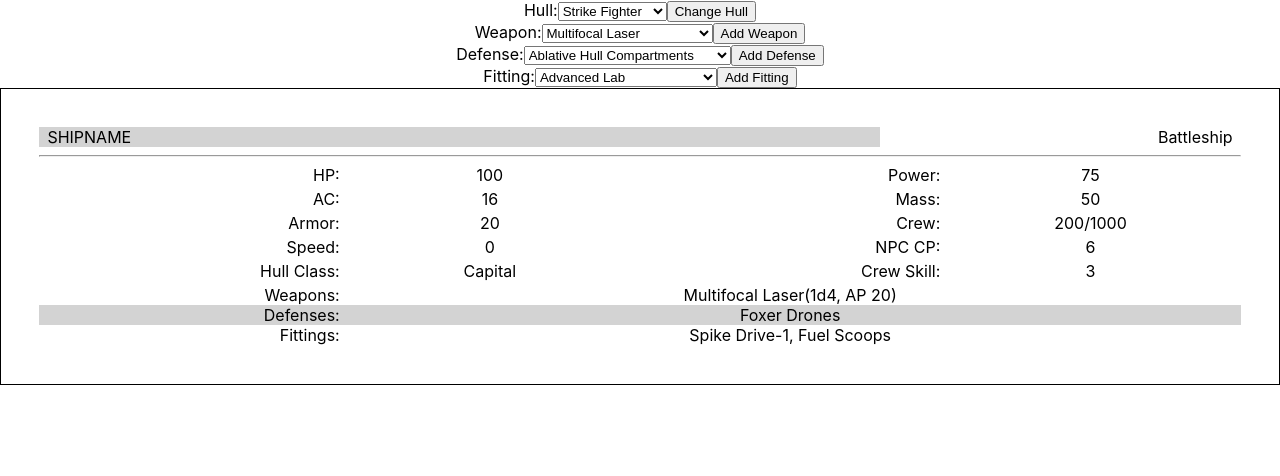
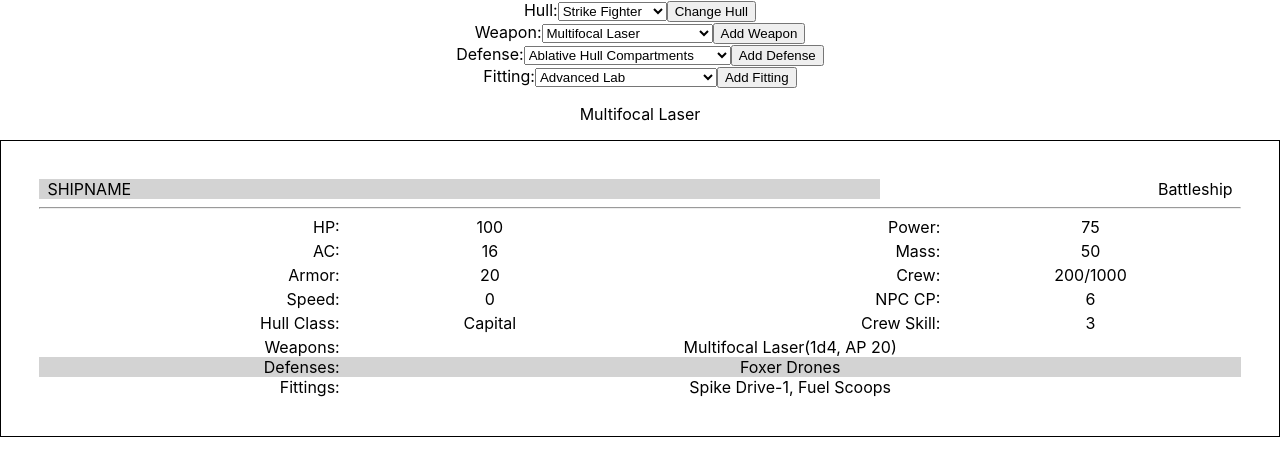
Before and after one commit to JeanJoblin/spacedock, a React (Create React App) app: page / in a window 1280 px wide. Both pictures are taken after a click on the button "Add Weapon". Shown: the top 476 px of the page. Built offline with nearby package versions, Linux system fonts and the light colour scheme.

Commit message:
finish drydock

```diff
--- a/src/features/DryDockConfig/DryDock.js
+++ b/src/features/DryDockConfig/DryDock.js
@@ -1,8 +1,8 @@
 import React, { useState } from 'react';
-import { useDispatch } from 'react-redux';
+import { useDispatch, useSelector } from 'react-redux';
 // import './dryDock.css';
 import { hulls, fittings, weapons, defenses } from '../../app/resources/tables';
-import { changeHull, changeSelectedItem } from './dryDockSlice';
+import { changeHull, changeSelectedItem, selectShoppingList, addSelectedToShoppingList } from './dryDockSlice';
 
 export function DryDock() {
 
@@ -10,13 +10,21 @@ export function DryDock() {
   const handleHullChange = (e) => {
     dispatch(changeHull(e.target.value));
   };
+  const shoppingList = useSelector(selectShoppingList);
+
   const addAnyFitting = (e) => {
     dispatch(changeSelectedItem(e.target.value));
   };
   const addWeapon = (e) => {
+    console.log(e);
     e.preventDefault();
     alert('this is not finished yet');
-  }
+  };
+  const handleAddShopping = (e) => {
+    e.preventDefault();
+    dispatch(addSelectedToShoppingList(e.target.value));
+  };
+
 
   return (
     <div>
@@ -47,7 +55,7 @@ export function DryDock() {
               )
             })}
           </select>
-          <button onClick={addWeapon}>
+          <button onClick={handleAddShopping} value='weapon'>
             Add Weapon
           </button>
         </label>
@@ -64,7 +72,7 @@ export function DryDock() {
               )
             })}
           </select>
-          <button onClick={addWeapon}>
+          <button onClick={handleAddShopping} value='defense'>
             Add Defense
           </button>
         </label>
@@ -81,11 +89,20 @@ export function DryDock() {
               )
             })}
           </select>
-          <button onClick={addWeapon}>
+          <button onClick={handleAddShopping} value='fitting'>
             Add Fitting
           </button>
         </label>
       </form>
+      {shoppingList.length > 0 ?
+        <div className='Shopping'>
+          {shoppingList.map((item) => {
+            return (
+              <p>{item.name}</p>
+            )
+          })}
+        </div>
+      : null}
     </div>
 
 
--- a/src/features/DryDockConfig/dryDockSlice.js
+++ b/src/features/DryDockConfig/dryDockSlice.js
@@ -10,6 +10,7 @@ const initialState = {
     fitting: fittings[Object.keys(fittings)[0]],
     defense: defenses[Object.keys(defenses)[0]],
   },
+  shoppingList: [],
 };
 
 export const dryDockSlice = createSlice({
@@ -23,8 +24,13 @@ export const dryDockSlice = createSlice({
       const item = getFittingObj(action.payload);
       state.selected[item.type] = item;
     },
+    addSelectedToShoppingList: (state, action) => {
+      console.log(action.payload)
+      state.shoppingList = [...state.shoppingList, state.selected[action.payload]];
+    }
   }
 });
 
-export const { changeHull, changeSelectedItem, } = dryDockSlice.actions;
+export const { changeHull, changeSelectedItem, addSelectedToShoppingList} = dryDockSlice.actions;
+export const selectShoppingList = (state) => state.dryDock.shoppingList;
 export default dryDockSlice.reducer
```
